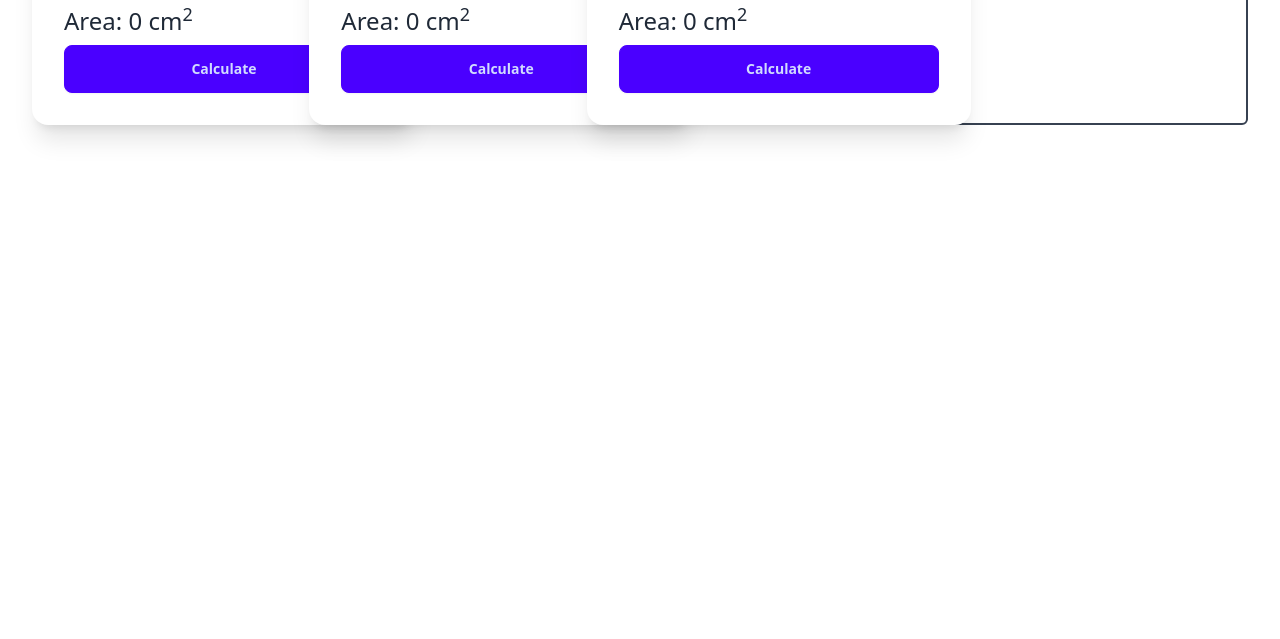
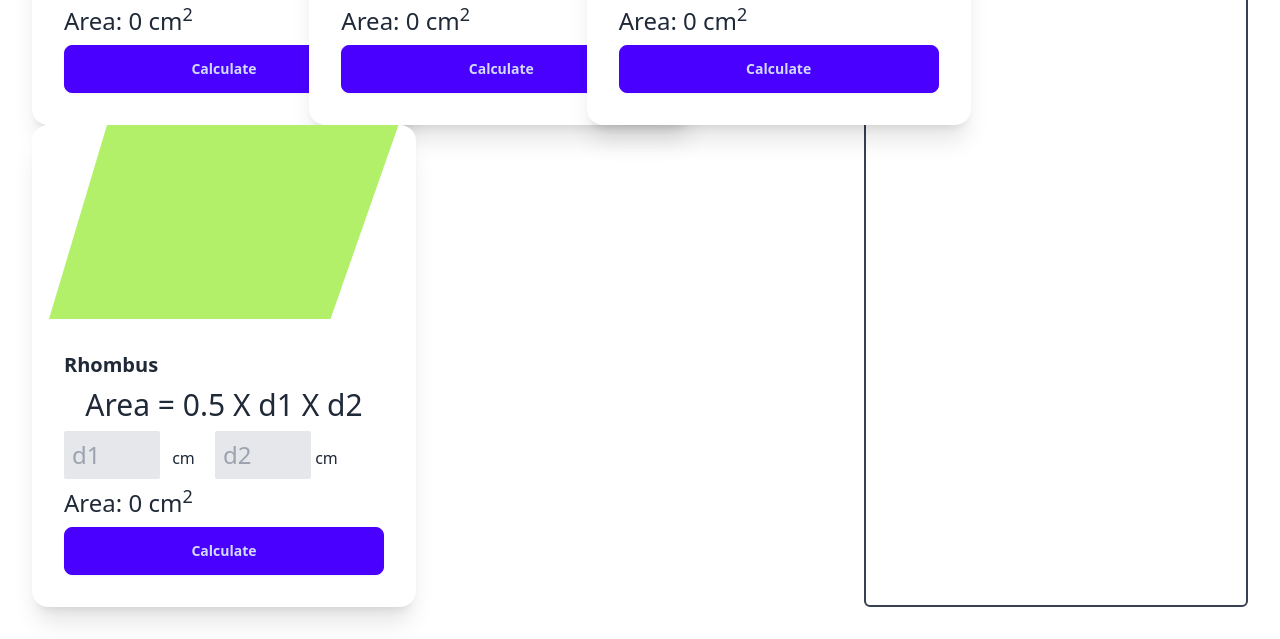
Before and after one commit to tuhin92/geometry-calculation, a plain HTML site: page index.html in a window 1280 px wide. Shown: the part 389-1028 px from the top of the page. Before the commit the page ends 800 px from the top, so only its background shows below. Drawn offline with nearby package versions, Linux system fonts and the light colour scheme.

Commit message:
added rhombus area

```diff
--- a/index.html
+++ b/index.html
@@ -86,6 +86,29 @@
 
 
 
+                  <!-- Rhombus card  -->
+                  <div class="card w-96 bg-base-100 shadow-xl">
+                    <figure><img src="images/parallelogram.png" alt="Parallelogram" /></figure>
+                    <div class="card-body">
+                      <h2 class="card-title">Rhombus</h2>
+                      <p class="text-3xl text-center">Area = 0.5 X d1 X d2</p>
+
+                      <div class="">
+                        <input class="w-24 p-2 bg-gray-200 rounded-sm text-2xl" type="text" id="rhombus-diagonal-1" placeholder="d1">
+                        <span class="mr-4 ml-2">cm</span>
+                        <input class="w-24 p-2 bg-gray-200 rounded-sm text-2xl" type="text" id="rhombus-diagonal-2" placeholder="d2">
+                        <span>cm</span>
+                      </div>
+                      <p class="text-2xl">Area: <span id="rhombus-area">0</span> <span>cm<sup>2</sup></span></p>
+
+                      <div class="card-actions">
+                        <button onclick="calculateRhombusArea()" class="btn btn-primary w-full">Calculate</button>
+                      </div>
+                    </div>
+                  </div>
+
+
+
 
             </div>
 
@@ -102,5 +125,6 @@
     <script src="script/triangle-calculate.js"></script>
     <script src="script/rectangle-area.js"></script>
     <script src="script/parallelogram-calculate.js"></script>
+    <script src="script/rhombus-area.js"></script>
 </body>
 </html>
--- a/script/parallelogram-calculate.js
+++ b/script/parallelogram-calculate.js
@@ -15,7 +15,7 @@ function calculateParallelogramArea(){
     const area = base * height;
     console.log('Area of parallelogram is: ', area);
 
-    // Calculate Parallelogram Area
+    // Display Parallelogram Area
     const parallelogramAreaDisplay = document.getElementById('parallelogram-area');
     parallelogramAreaDisplay.innerText = area;
 }
--- /dev/null
+++ b/script/rhombus-area.js
@@ -0,0 +1,21 @@
+function calculateRhombusArea(){
+    // get Rhombus diagonal-1
+    const rhombushDiagonal_1Input = document.getElementById('rhombus-diagonal-1');
+    const rhombushDiagonal_1Text = rhombushDiagonal_1Input.value;
+    const diagonal_1 = parseFloat(rhombushDiagonal_1Text)
+    console.log(diagonal_1);
+
+    // get Rhombus diagonal-2
+    const rhombushDiagonal_2Input = document.getElementById('rhombus-diagonal-2');
+    const rhombushDiagonal_2Text = rhombushDiagonal_2Input.value;
+    const diagonal_2 = parseFloat(rhombushDiagonal_2Text)
+    console.log(diagonal_2);
+
+    // calculate rhombus area
+    const area = 0.5 * diagonal_1 * diagonal_2;
+    console.log(area);
+
+    // display rhombus area
+    const rhombusAreaDisplay = document.getElementById('rhombus-area');
+    rhombusAreaDisplay.innerText = area;
+}
```
